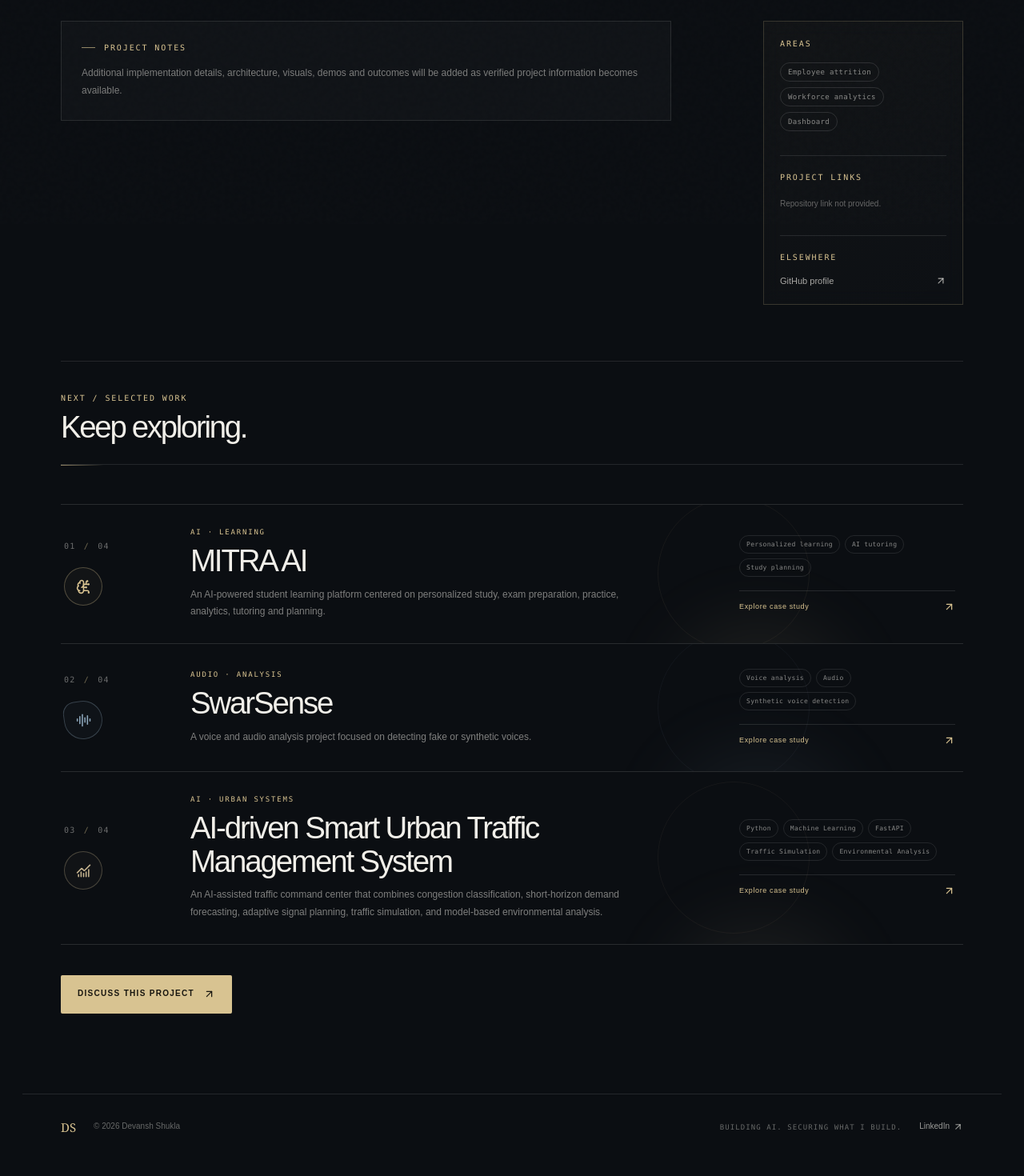
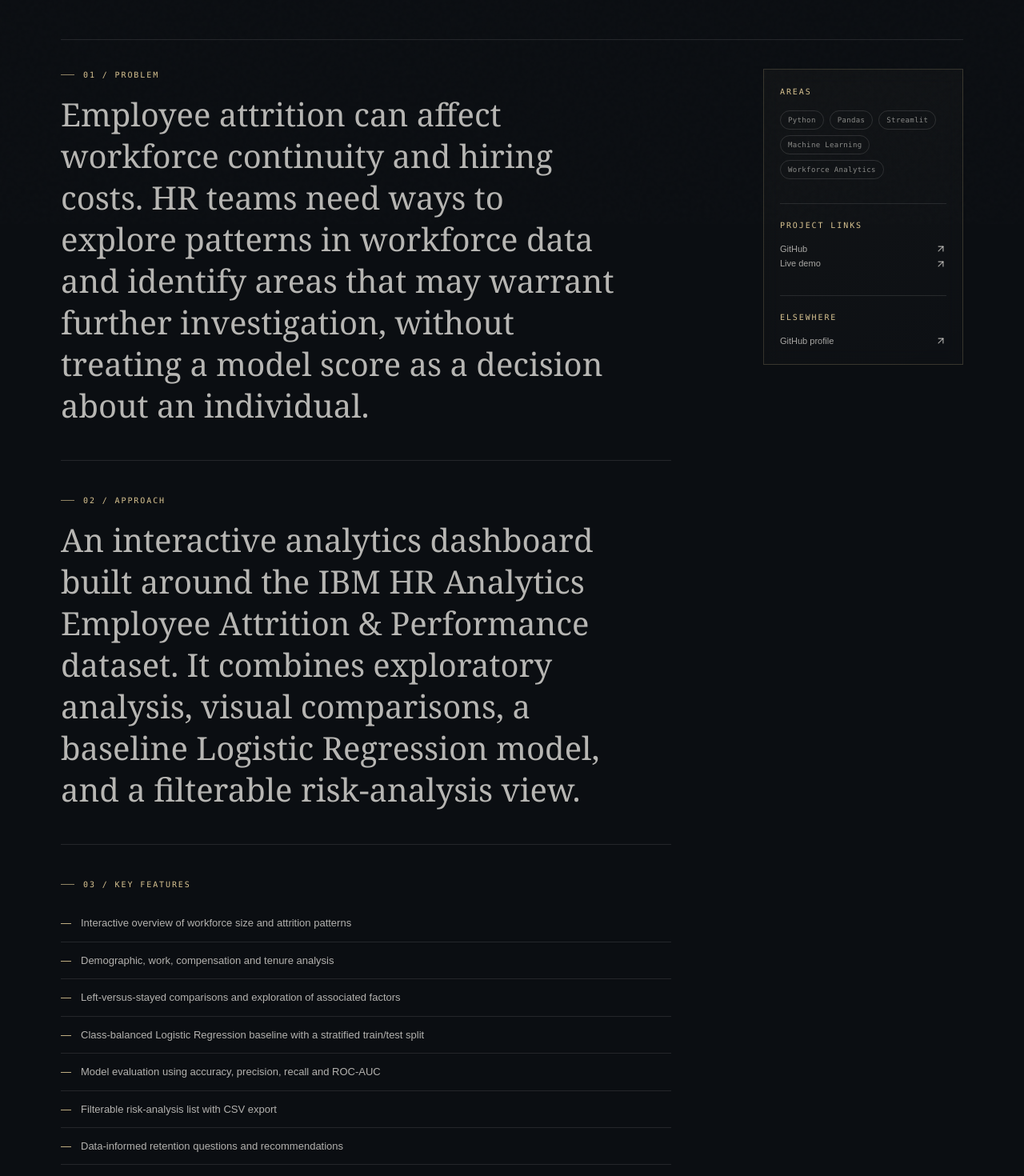
Before and after one commit to devanshshukla-3004/Devansh-Shukla-Portfolio, a Next.js app: page /projects/hr-attrition in a window 1280 px wide. Shown: the part 520-1990 px from the top of the page at 80% size. Built offline with nearby package versions, Linux system fonts and the light colour scheme.

Commit message:
Expand HR attrition portfolio case study

```diff
--- a/content/projects.ts
+++ b/content/projects.ts
@@ -25,9 +25,29 @@ export const projects: readonly Project[] = [
     slug: 'hr-attrition',
     title: 'HR Employee Attrition and Workforce Analytics Dashboard',
     category: 'Data · Analytics',
-    shortDescription: 'An employee attrition and workforce analytics dashboard built around exploring workforce data.',
-    tags: ['Employee attrition', 'Workforce analytics', 'Dashboard'],
-    caseStudy: { media: [] },
+    shortDescription: 'An interactive workforce analytics dashboard built with Python, Pandas, Plotly, Streamlit and scikit-learn to explore employee attrition patterns, evaluate a baseline risk model, and surface data-informed retention questions.',
+    tags: ['Python', 'Pandas', 'Streamlit', 'Machine Learning', 'Workforce Analytics'],
+    githubUrl: 'https://github.com/devanshshukla-3004/HR-Employee-Attrition-and-Workforce-Analytics-Dashboard',
+    liveUrl: 'https://hr-employee-attrition-and-workforce-analytics-dashboard-dirquy.streamlit.app/',
+    caseStudy: {
+      problem: 'Employee attrition can affect workforce continuity and hiring costs. HR teams need ways to explore patterns in workforce data and identify areas that may warrant further investigation, without treating a model score as a decision about an individual.',
+      solution: 'An interactive analytics dashboard built around the IBM HR Analytics Employee Attrition & Performance dataset. It combines exploratory analysis, visual comparisons, a baseline Logistic Regression model, and a filterable risk-analysis view.',
+      features: [
+        'Interactive overview of workforce size and attrition patterns',
+        'Demographic, work, compensation and tenure analysis',
+        'Left-versus-stayed comparisons and exploration of associated factors',
+        'Class-balanced Logistic Regression baseline with a stratified train/test split',
+        'Model evaluation using accuracy, precision, recall and ROC-AUC',
+        'Filterable risk-analysis list with CSV export',
+        'Data-informed retention questions and recommendations',
+      ],
+      technologies: ['Python', 'Pandas', 'Plotly', 'Streamlit', 'scikit-learn', 'Jupyter Notebook'],
+      architecture: 'HR analytics dataset → cleaning and feature engineering → exploratory analysis → Logistic Regression baseline → model evaluation → interactive Streamlit dashboard and exportable risk-analysis view.',
+      implementation: 'The project prepares workforce features for analysis, explores attrition patterns through interactive visualizations, and evaluates a class-balanced Logistic Regression baseline using a stratified 75/25 train/test split. The dashboard organizes findings into focused views for workforce overview, demographics, compensation, attrition drivers, risk analysis and raw data.',
+      outcomes: 'On the documented evaluation split, the baseline model achieved 78.0% accuracy, 64.4% recall, 38.8% precision and 0.81 ROC-AUC. These results describe this dataset and split only; they do not establish real-world predictive performance.',
+      notes: 'Uses the fictional IBM HR Analytics Employee Attrition & Performance dataset (1,470 employee records). Observed relationships do not establish causation. Risk scores should support review and conversation—not automated employment decisions or judgments about individual employees.',
+      media: [],
+    },
   },
   {
     slug: 'smart-traffic',
```
